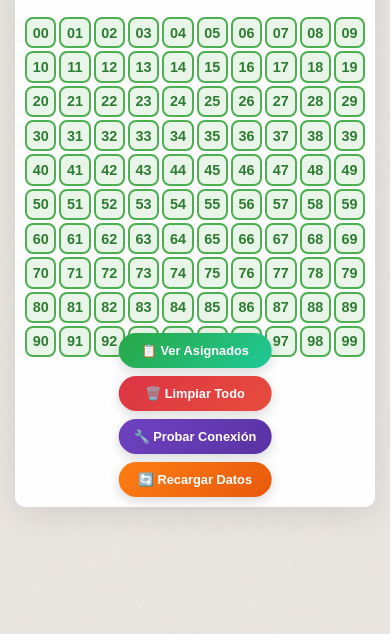
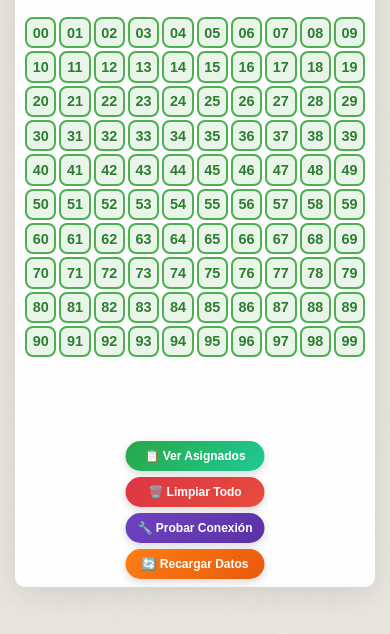
Before and after one commit to joserubiox8/talonario, a plain HTML site: page index.html in a window 390 px wide. Shown: the part 56-690 px from the top of the page. Drawn offline with Linux system fonts and the light colour scheme; no server answers.

Commit message:
Add files via upload

```diff
--- a/styles.css
+++ b/styles.css
@@ -40,7 +40,7 @@ body {
     grid-template-columns: repeat(10, 1fr);
     grid-template-rows: repeat(10, 1fr);
     gap: 4px;
-    margin-bottom: 120px;
+    margin-bottom: 200px;
     max-width: 100%;
     aspect-ratio: 1;
 }
@@ -204,14 +204,14 @@ body {
 /* Floating Actions */
 .floating-actions {
     position: fixed;
-    bottom: 20px;
+    bottom: 15px;
     left: 50%;
     transform: translateX(-50%);
     z-index: 100;
     display: flex;
     flex-direction: column;
     align-items: center;
-    gap: 10px;
+    gap: 8px;
 }
 
 .assign-btn {
@@ -235,21 +235,21 @@ body {
 
 .action-buttons {
     display: flex;
-    gap: 10px;
+    gap: 8px;
     flex-wrap: wrap;
     justify-content: center;
-    margin-top: 10px;
+    margin-top: 8px;
 }
 
 .action-btn {
     border: none;
-    padding: 12px 20px;
-    border-radius: 25px;
-    font-size: 0.9rem;
+    padding: 10px 16px;
+    border-radius: 20px;
+    font-size: 0.8rem;
     font-weight: bold;
     cursor: pointer;
     transition: all 0.3s ease;
-    box-shadow: 0 4px 12px rgba(0, 0, 0, 0.15);
+    box-shadow: 0 3px 8px rgba(0, 0, 0, 0.15);
 }
 
 .action-btn:hover {
@@ -467,12 +467,14 @@ body {
 
     .action-buttons {
         flex-direction: column;
-        gap: 8px;
+        gap: 6px;
+        margin-top: 5px;
     }
 
     .action-btn {
-        padding: 10px 15px;
-        font-size: 0.8rem;
+        padding: 8px 12px;
+        font-size: 0.75rem;
+        border-radius: 15px;
     }
 
     .assign-btn {
@@ -481,11 +483,12 @@ body {
     }
 
     .talonario-grid {
-        margin-bottom: 140px;
+        margin-bottom: 220px;
     }
 
     .floating-actions {
-        bottom: 10px;
+        bottom: 8px;
+        gap: 5px;
     }
 
     .export-buttons {
@@ -507,11 +510,22 @@ body {
 
     .talonario-grid {
         gap: 2px;
+        margin-bottom: 240px;
     }
 
     .numero {
         font-size: 0.8rem;
         border-width: 1px;
+    }
+
+    .action-btn {
+        padding: 6px 10px;
+        font-size: 0.7rem;
+    }
+
+    .floating-actions {
+        bottom: 5px;
+        gap: 4px;
     }
 }
 
```
